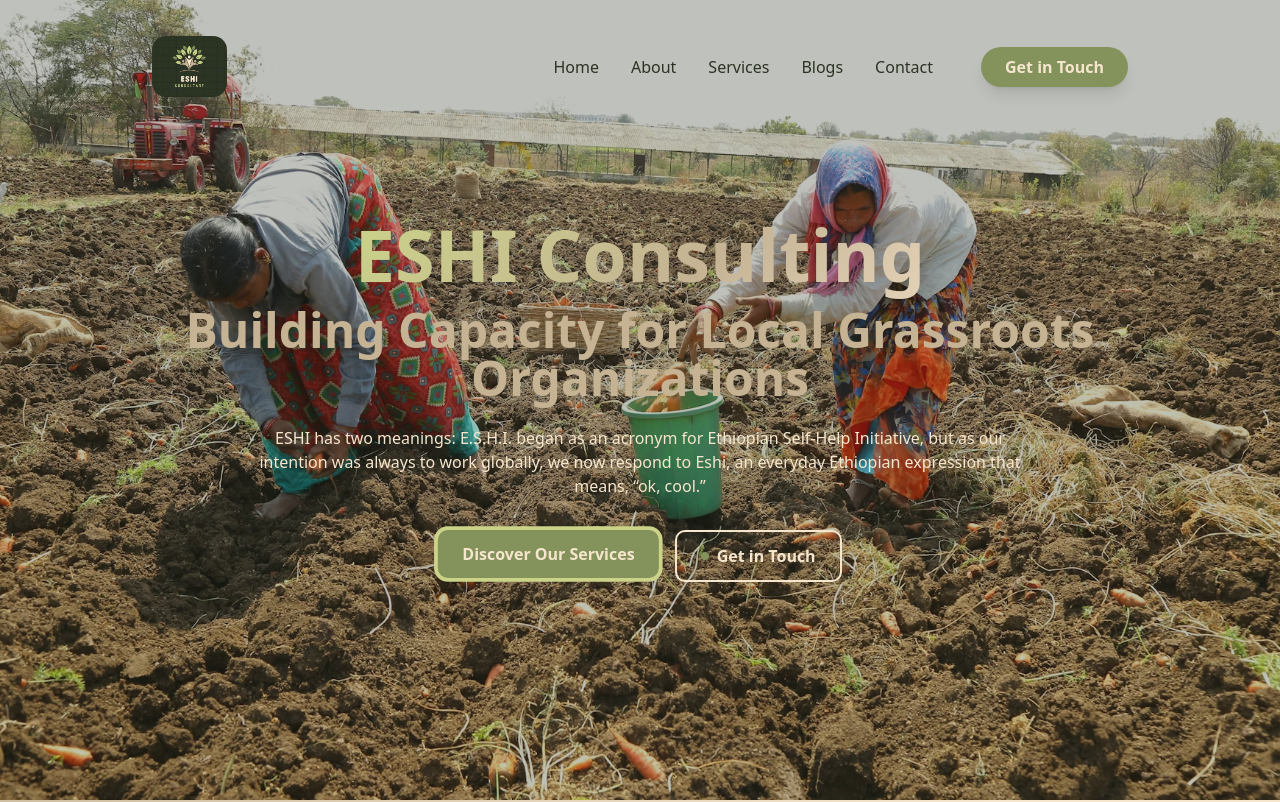
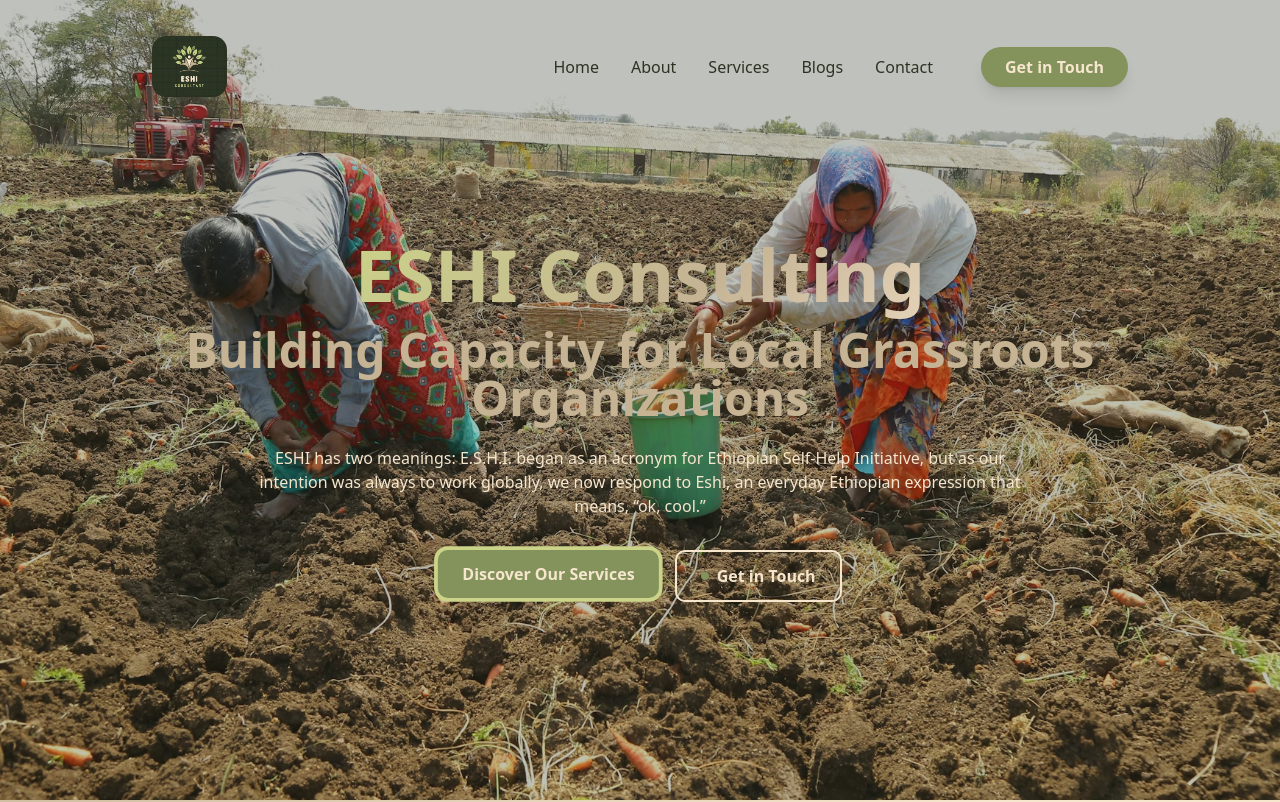
Before and after one commit to Dag-im/eshi-website, a Next.js app in the folder frontend/: page / in a window 1280 px wide. Shown: the top 802 px of the page. Built offline with nearby package versions, Linux system fonts and the light colour scheme.

Commit message:
Refactor code structure for improved readablity

```diff
--- a/frontend/app/layout.tsx
+++ b/frontend/app/layout.tsx
@@ -13,7 +13,7 @@
 export default function RootLayout({ children }: { children: ReactNode }) {
   return (
     <html lang="en">
-      <body>
+      <body className="scroll-smooth">
         <ClientQueryProvider>
           <Navbar />
           {children}
--- a/frontend/components/home/hero.tsx
+++ b/frontend/components/home/hero.tsx
@@ -16,7 +16,7 @@
 
 export default function Hero({ bgImage }: HeroProps) {
   return (
-    <section className="relative w-full h-screen">
+    <section className="relative w-full h-screen pt-10">
       {/* Next.js Image background */}
       <Image
         src={bgImage.src}
```
